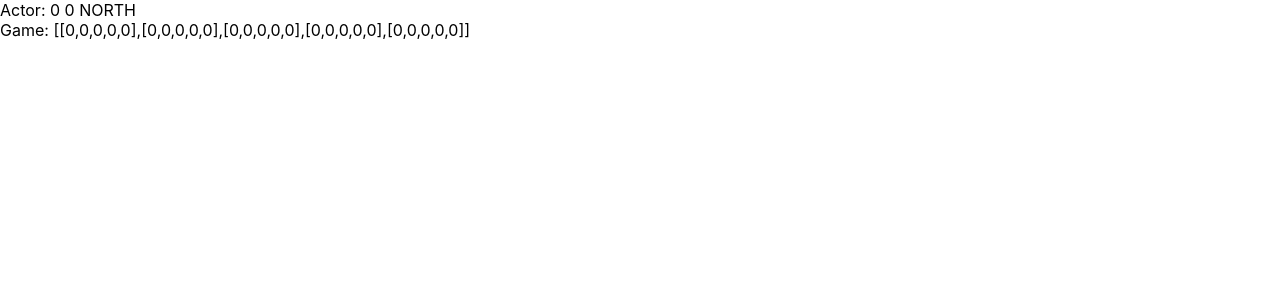
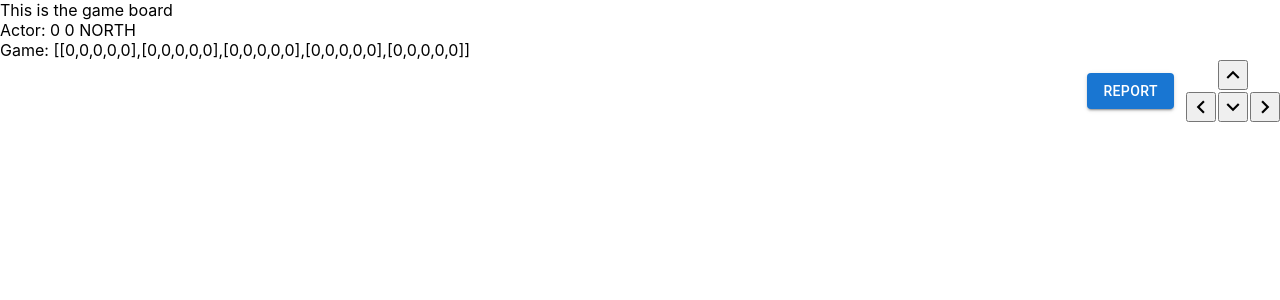
Before and after one commit to HowiJ/scb_robovac, a React (Create React App) app: page / in a window 1280 px wide. Shown: the top 300 px of the page. Built offline with nearby package versions, Linux system fonts and the light colour scheme.

Commit message:
added react mui, created a few core components like arrow keys

```diff
--- a/package.json
+++ b/package.json
@@ -3,14 +3,18 @@
   "version": "0.1.0",
   "private": true,
   "dependencies": {
+    "@emotion/react": "^11.10.6",
+    "@emotion/styled": "^11.10.6",
+    "@mui/icons-material": "^5.11.11",
+    "@mui/material": "^5.11.14",
     "@testing-library/jest-dom": "^5.16.5",
     "@testing-library/react": "^13.4.0",
     "@testing-library/user-event": "^13.5.0",
     "@types/aphrodite": "^2.0.0",
     "@types/jest": "^27.5.2",
     "@types/node": "^16.18.21",
+    "@types/react": "^18.0.30",
     "@types/react-dom": "^18.0.11",
-    "@types/react": "^18.0.30",
     "aphrodite": "^2.4.0",
     "react": "^18.2.0",
     "react-dom": "^18.2.0",
--- a/src/App.tsx
+++ b/src/App.tsx
@@ -1,18 +1,24 @@
 /** @format */
+
+import type { ReactElement } from 'react';
 
 import React, { useMemo } from 'react';
 import Game from './Game';
+import Board from './Board';
+import Controls from './Controls';
 
-function App() {
+function App(_: Readonly<{}>): ReactElement {
   const game = useMemo(() => new Game(), []);
   const actor = game.actor;
 
   return (
     <div className='App'>
+      <Board game={game} />
       <div>
         Actor: {actor.position.x} {actor.position.y} {actor.position.direction}
       </div>
       <div>Game: {JSON.stringify(game.boardState)}</div>
+      <Controls />
     </div>
   );
 }
--- /dev/null
+++ b/src/Board.tsx
@@ -0,0 +1,17 @@
+import type {ReactElement} from 'react';
+
+import React from 'react';
+import {StyleSheet, css} from 'aphrodite';
+import Game from './Game';
+
+type Props = Readonly<{
+  game: Game,
+}>
+
+function Board({game}: Props): ReactElement {
+  return (
+    <div><span>This is the game board</span></div>
+  )
+}
+
+export default Board;
--- /dev/null
+++ b/src/Controls.tsx
@@ -0,0 +1,78 @@
+/** @format */
+
+import type { ReactElement } from 'react';
+
+import React from 'react';
+import { StyleSheet, css } from 'aphrodite';
+import { Button } from '@mui/material';
+import {
+  KeyboardArrowDown,
+  KeyboardArrowLeft,
+  KeyboardArrowRight,
+  KeyboardArrowUp,
+} from '@mui/icons-material';
+
+type Props = Readonly<{}>;
+
+function Controls(_: Props): ReactElement {
+  return (
+    <div className={css(styles.controls)}>
+      <div>
+        <Button variant='contained' color='primary'>
+          Report
+        </Button>
+      </div>
+      <div className={css(styles.keyboard)}>
+        <div className={css(styles.row)}>
+          <div className={css(styles.controlButton)} />
+          <button className={css(styles.controlButton)}>
+            <KeyboardArrowUp fontSize='large' className={css(styles.icon)} />
+          </button>
+          <div className={css(styles.controlButton)} />
+        </div>
+        <div className={css(styles.row)}>
+          <button className={css(styles.controlButton)}>
+            <KeyboardArrowLeft fontSize='large' className={css(styles.icon)} />
+          </button>
+          <button className={css(styles.controlButton)}>
+            <KeyboardArrowDown fontSize='large' className={css(styles.icon)} />
+          </button>
+          <button className={css(styles.controlButton)}>
+            <KeyboardArrowRight fontSize='large' className={css(styles.icon)} />
+          </button>
+        </div>
+      </div>
+    </div>
+  );
+}
+
+const styles = StyleSheet.create({
+  controls: {
+    display: 'flex',
+    flexDirection: 'row',
+    justifyContent: 'flex-end',
+    alignItems: 'center',
+    gap: '12px',
+  },
+  keyboard: {
+    display: 'flex',
+    flexDirection: 'column',
+    gap: '2px',
+  },
+  row: {
+    display: 'flex',
+    flexDirection: 'row',
+    gap: '2px',
+  },
+  controlButton: {
+    height: '30px',
+    width: '30px',
+    padding: '0px',
+  },
+  icon: {
+    width: '100%',
+    height: '100%',
+  },
+});
+
+export default Controls;
```
Also changed, not shown: 1 other file (tests, documents, lock files or other folders).
